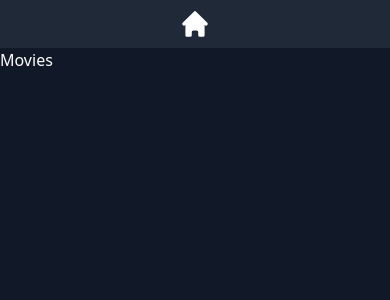
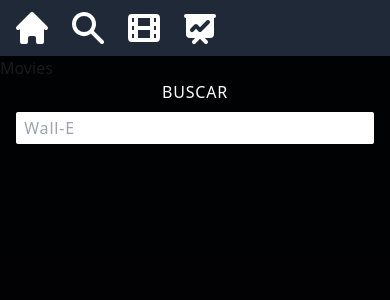
Before and after one commit to dapabe/api-moviedb, a Next.js app: page /movies in a window 390 px wide. Shown: the top 300 px of the page. Built offline with nearby package versions, Linux system fonts and the light colour scheme.

Commit message:
work: home sliders and navbar, added: redux

```diff
--- a/jsconfig.json
+++ b/jsconfig.json
@@ -2,6 +2,7 @@
   "compilerOptions": {
     "baseUrl": "./",
     "paths": {
+      "@assets/*": ["src/assets/*"],
       "@services/*": ["src/services/*"],
       "@utilities/*": ["src/utilities/*"],
       "@components/*": ["src/components/*"]
--- a/package.json
+++ b/package.json
@@ -14,7 +14,9 @@
     "react": "17.0.2",
     "react-dom": "17.0.2",
     "react-player": "2.9.0",
+    "react-redux": "^8.0.2",
     "react-responsive-carousel": "3.2.22",
+    "redux": "^4.2.0",
     "tailwind-scrollbar-hide": "1.1.7"
   },
   "devDependencies": {
--- /dev/null
+++ b/src/assets/navRoutes.json
@@ -0,0 +1,14 @@
+[
+  {
+    "href": "/",
+    "innerText": "Inicio",
+    "altText": "Ir a la pagína de inicio."
+  },
+  {
+    "href": "#search",
+    "innerText": "Buscar",
+    "altText": "Buscar una película o serie."
+  },
+  { "href": "/movies", "innerText": "Películas", "altText": "Ver películas." },
+  { "href": "/shows", "innerText": "Series", "altText": "Ver series." }
+]
--- a/src/components/AppLayout.js
+++ b/src/components/AppLayout.js
@@ -1,11 +1,11 @@
 import Meta from "./Meta";
-import NavBar from "./NavBar";
+import Header from "./header/Header";
 
 export default function AppLayout({ children }) {
   return (
     <>
       <Meta />
-      <NavBar />
+      <Header />
       <main>{children}</main>
     </>
   );
--- a/src/components/NavBar.js
+++ /dev/null
@@ -1,50 +0,0 @@
-import Link from "next/link";
-import {
-  FilmIcon,
-  HomeIcon,
-  InformationCircleIcon,
-  PresentationChartLineIcon,
-} from "@heroicons/react/solid";
-export default function NavBar() {
-  const iconSize = "h-8 sm:h-6";
-  return (
-    <header>
-      <nav className="flex items-center justify-center sm:justify-start">
-        <ol className="flex space-x-10 sm:space-x-4">
-          <li>
-            <Link href={"/"}>
-              <a>
-                <HomeIcon className={iconSize} />
-                <h2>Inicio</h2>
-              </a>
-            </Link>
-          </li>
-          {/* <li>
-            <Link href={"/about"}>
-              <a>
-                <InformationCircleIcon className={iconSize} />
-                <h2>acerca</h2>
-              </a>
-            </Link>
-          </li>
-          <li>
-            <Link href={"/movies"}>
-              <a>
-                <FilmIcon className={iconSize} />
-                <h2>Películas</h2>
-              </a>
-            </Link>
-          </li>
-          <li>
-            <Link href={"/shows"}>
-              <a>
-                <PresentationChartLineIcon className={iconSize} />
-                <h2>Series</h2>
-              </a>
-            </Link>
-          </li> */}
-        </ol>
-      </nav>
-    </header>
-  );
-}
--- /dev/null
+++ b/src/components/header/Header.js
@@ -0,0 +1,15 @@
+import NavLinks from "./NavLinks";
+import SearchBar from "./SearchBar";
+
+export default function Header() {
+  return (
+    <header>
+      <nav className="md:h-60">
+        <ol className="mx-auto flex h-full gap-x-4 md:w-max md:flex-col md:gap-y-4">
+          <NavLinks />
+        </ol>
+        <SearchBar />
+      </nav>
+    </header>
+  );
+}
--- /dev/null
+++ b/src/components/header/NavLinks.js
@@ -0,0 +1,43 @@
+import Link from "next/link";
+
+import navRoutes from "@assets/navRoutes.json";
+import {
+  FilmIcon,
+  HomeIcon,
+  SearchIcon,
+  PresentationChartLineIcon,
+} from "@heroicons/react/solid";
+
+const iconSize = { className: "h-10 transition-transform hover:scale-110" };
+
+export default function NavLinks() {
+  return navRoutes.map(({ href, innerText, altText }) => (
+    <li key={innerText} className="inline md:list-item">
+      {href.includes("#") ? (
+        <button type="button" title={altText} className="block">
+          {matchingIcon(href)}
+        </button>
+      ) : (
+        <Link href={href}>
+          <a title={altText} className="block">
+            {matchingIcon(href)}
+          </a>
+        </Link>
+      )}
+    </li>
+  ));
+}
+const matchingIcon = (text) => {
+  switch (text) {
+    case "/":
+      return <HomeIcon {...iconSize} />;
+    case "#search":
+      return <SearchIcon {...iconSize} />;
+    case "/movies":
+      return <FilmIcon {...iconSize} />;
+    case "/shows":
+      return <PresentationChartLineIcon {...iconSize} />;
+    default:
+      break;
+  }
+};
--- /dev/null
+++ b/src/components/header/SearchBar.js
@@ -0,0 +1,22 @@
+import React from "react";
+
+export default function SearchBar() {
+  return (
+    <form className="absolute top-full left-0 h-screen w-full bg-black/90 ">
+      <label
+        htmlFor="searchBar"
+        className="mx-auto mt-6 block w-11/12 text-center"
+      >
+        Buscar
+        <input
+          id="searchBar"
+          type="search"
+          name="searchBar"
+          title="Buscar una pelécula o serie."
+          className="mt-2 block w-full rounded-sm px-2 py-1 text-black"
+          placeholder="Wall-E"
+        />
+      </label>
+    </form>
+  );
+}
--- a/src/components/ui/sections/home/RailwayUI/Slider.js
+++ b/src/components/ui/sections/home/RailwayUI/Slider.js
@@ -22,11 +22,11 @@ export default function Slider({ title, list, isShow }) {
   // console.log(sliderRef?.current?.wheel);
 
   return (
-    <section className="mx-auto space-y-1 pl-3">
-      <h2>{title ? title : "Colección"}</h2>
+    <section className="mx-auto space-y-1">
+      <h2 className="my-2 indent-5">{title ? title : "Colección"}</h2>
       <ul
         ref={sliderRef}
-        className="space-x-6 overflow-x-scroll  whitespace-nowrap px-2 pt-5 pb-10 scrollbar-hide"
+        className="space-x-6 overflow-x-scroll whitespace-nowrap px-4 py-5 scrollbar-hide"
       >
         {list.map((props) => (
           <li key={props.id} className="inline-block">
--- a/src/components/ui/sections/home/RailwayUI/Thumbnail.js
+++ b/src/components/ui/sections/home/RailwayUI/Thumbnail.js
@@ -18,11 +18,13 @@ export default function Thumbnail({ obj, isShow }) {
   const altNames = title || original_title || name || original_name;
   return (
     <Link href={`/${isShow ? "shows" : "movies"}/${id}`}>
+      <a>
         <figure className="thumbnail">
           <Image
             src={
-            `https://image.tmdb.org/t/p/w500/${backdrop_path || poster_path}` ||
-            "/images/placeholder.jpg"
+              `https://image.tmdb.org/t/p/w500/${
+                backdrop_path || poster_path
+              }` || "/images/placeholder.jpg"
             }
             layout="fill"
             objectFit="cover"
@@ -55,6 +57,7 @@ export default function Thumbnail({ obj, isShow }) {
             </span>
           )}
         </figure>
+      </a>
     </Link>
   );
 }
--- a/src/styles/global.css
+++ b/src/styles/global.css
@@ -4,35 +4,22 @@
 
 @layer base {
   body {
-    @apply bg-gray-900 text-white;
+    @apply relative bg-gray-900 text-white;
   }
   header {
-    @apply sticky top-0 bg-gray-800 px-10 py-2 uppercase tracking-wider;
+    @apply sticky top-0 z-10 bg-gray-800 px-3 py-2 uppercase tracking-wider md:fixed md:h-screen md:w-16;
   }
   main {
-    @apply min-h-screen;
+    @apply min-h-screen md:ml-16;
   }
   footer {
     @apply flex h-24 w-full items-center justify-center bg-gray-800;
   }
-
-  header a {
-    @apply header-item;
-  }
-  header h2 {
-    @apply hidden sm:block;
-  }
-  main > section {
-    @apply min-h-screen;
-  }
 }
 
 @layer components {
-  .header-item {
-    @apply flex items-center space-x-2;
-  }
   .thumbnail {
-    @apply relative min-h-[170px] min-w-[300px] origin-center cursor-pointer overflow-hidden rounded-xl border-[2px] border-transparent shadow-lg transition-[transform_colors] duration-300 hover:scale-105  hover:border-slate-300 hover:shadow-xl md:min-h-[200px] md:min-w-[360px];
+    @apply relative min-h-[170px] min-w-[300px] origin-center overflow-hidden rounded-xl border-[2px] border-transparent shadow-lg transition-[transform_colors] duration-300 hover:scale-105  hover:border-slate-300 hover:shadow-xl md:min-h-[200px] md:min-w-[360px];
   }
   .id-details {
     @apply min-h-max min-w-min max-w-5xl space-y-4 bg-black/70 p-4 transition-all  md:rounded-lg;
```
Also changed, not shown: 1 other file (tests, documents, lock files or other folders). Lines whose indentation alone changed are shown as unchanged.
